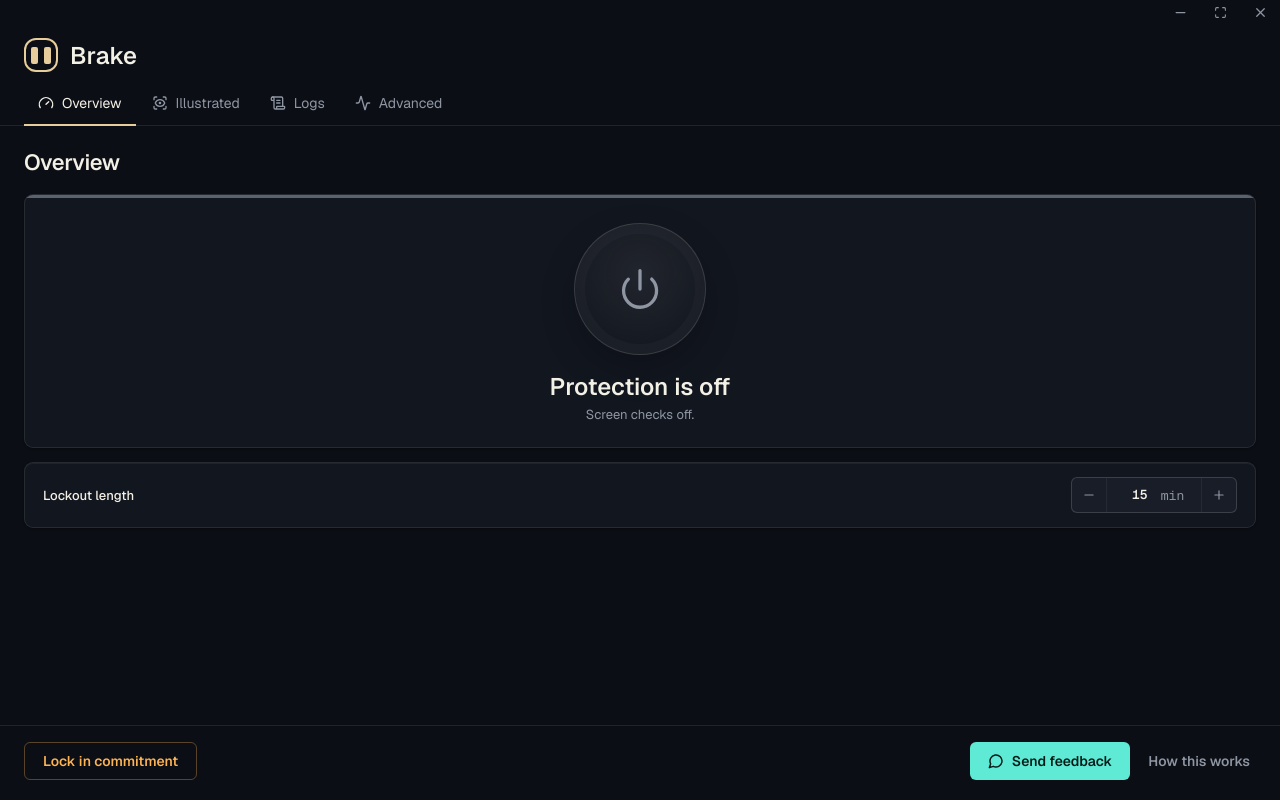
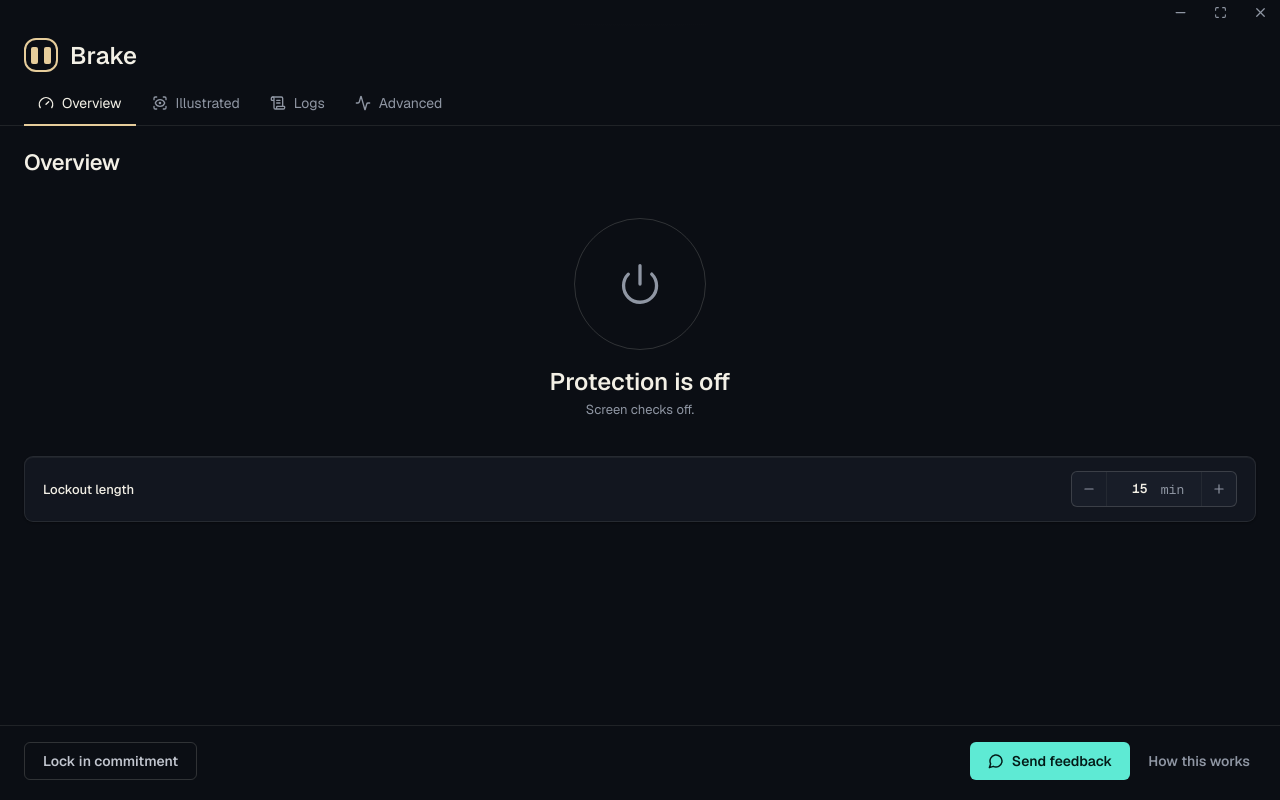
Before and after one commit to usebrake/Brake, a React (Vite) app in the folder desktop/: page / in a window 1280 px wide. Built offline with nearby package versions, Linux system fonts and the light colour scheme.

Commit message:
Refine demo UI styling

```diff
--- a/desktop/src/App.jsx
+++ b/desktop/src/App.jsx
@@ -230,7 +230,6 @@
 
   return (
     <section className={`status-panel ${state}`}>
-      <div className="status-rail" />
       <button
         className="status-orb"
         type="button"
--- a/desktop/src/styles.css
+++ b/desktop/src/styles.css
@@ -241,34 +241,13 @@
 }
 
 .status-panel {
-  position: relative;
   display: grid;
   justify-items: center;
   gap: 16px;
-  min-height: 250px;
+  min-height: 238px;
   margin-bottom: 14px;
-  padding: 28px 24px 24px;
-  overflow: hidden;
+  padding: 24px;
   text-align: center;
-  background: var(--surface-1);
-  border: 1px solid var(--border);
-  border-radius: var(--radius-md);
-  box-shadow: var(--shadow-1);
-}
-
-.status-rail {
-  position: absolute;
-  inset: 0 0 auto;
-  height: 3px;
-  background: var(--fg-4);
-}
-
-.status-panel.protected .status-rail {
-  background: var(--teal);
-}
-
-.status-panel.committed .status-rail {
-  background: var(--amber);
 }
 
 .status-orb {
@@ -277,19 +256,18 @@
   width: 132px;
   height: 132px;
   color: var(--fg-3);
-  background: radial-gradient(circle at 50% 38%, rgba(243, 240, 230, 0.07), rgba(243, 240, 230, 0.015) 70%);
+  background: transparent;
   border: 1px solid var(--border-strong);
   border-radius: 50%;
   cursor: pointer;
-  box-shadow: inset 0 0 0 10px rgba(243, 240, 230, 0.025), 0 14px 34px rgba(0, 0, 0, 0.22);
-  transition: color 140ms ease, border-color 140ms ease, background 140ms ease, box-shadow 140ms ease, transform 140ms ease;
+  box-shadow: none;
+  transition: color 140ms ease, border-color 140ms ease, background 140ms ease, transform 140ms ease;
 }
 
 .status-orb:hover {
   color: var(--fg-1);
-  background: rgba(243, 240, 230, 0.04);
-  border-color: var(--fg-3);
-  box-shadow: inset 0 0 0 10px rgba(243, 240, 230, 0.04), 0 18px 42px rgba(0, 0, 0, 0.28);
+  background: var(--surface-1);
+  border-color: var(--border-strong);
 }
 
 .status-orb:active {
@@ -298,16 +276,12 @@
 
 .status-panel.protected .status-orb {
   color: var(--teal);
-  border-color: rgba(83, 235, 217, 0.8);
-  background: radial-gradient(circle at 50% 38%, rgba(83, 235, 217, 0.16), rgba(83, 235, 217, 0.025) 70%);
-  box-shadow: inset 0 0 0 10px rgba(83, 235, 217, 0.06), 0 0 0 7px var(--teal-soft), 0 18px 42px rgba(0, 0, 0, 0.26);
+  border-color: var(--border-strong);
 }
 
 .status-panel.committed .status-orb {
   color: var(--amber);
-  border-color: rgba(255, 181, 79, 0.85);
-  background: radial-gradient(circle at 50% 38%, rgba(255, 181, 79, 0.18), rgba(255, 181, 79, 0.025) 70%);
-  box-shadow: inset 0 0 0 10px rgba(255, 181, 79, 0.06), 0 0 0 7px var(--amber-soft), 0 18px 42px rgba(0, 0, 0, 0.26);
+  border-color: var(--border-strong);
 }
 
 .status-copy {
@@ -401,8 +375,9 @@
   width: 30px;
   height: 30px;
   flex: 0 0 30px;
-  color: var(--gold);
-  background: var(--gold-soft);
+  color: var(--fg-2);
+  background: var(--surface-2);
+  border: 1px solid var(--border-faint);
   border-radius: var(--radius-sm);
 }
 
@@ -829,13 +804,15 @@
 }
 
 .btn.warning {
-  color: var(--amber);
+  color: var(--fg-2);
   background: transparent;
-  border: 1px solid var(--amber-line);
+  border: 1px solid var(--border-strong);
 }
 
 .btn.warning:hover {
-  background: var(--amber-soft);
+  color: var(--fg-1);
+  background: var(--surface-2);
+  border-color: rgba(243, 240, 230, 0.24);
 }
 
 .btn.secondary {
```
